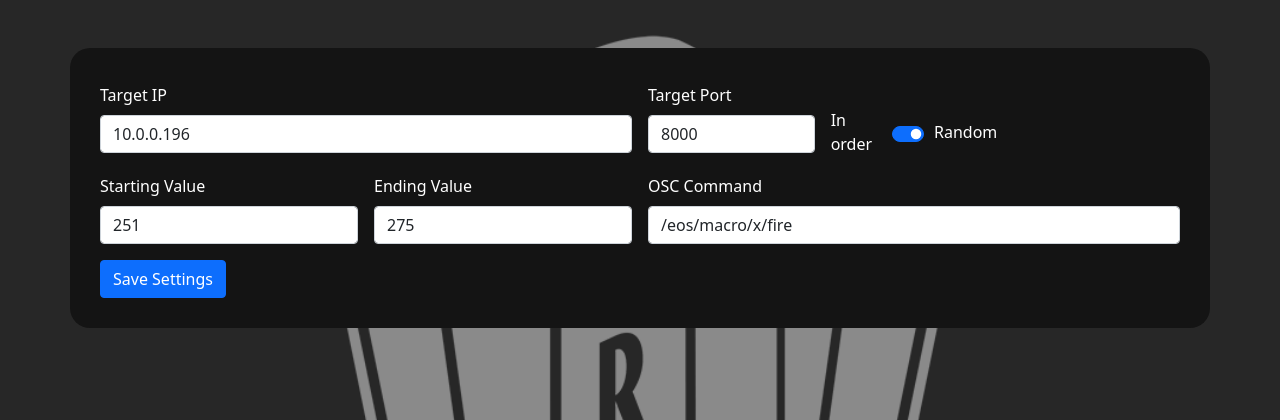
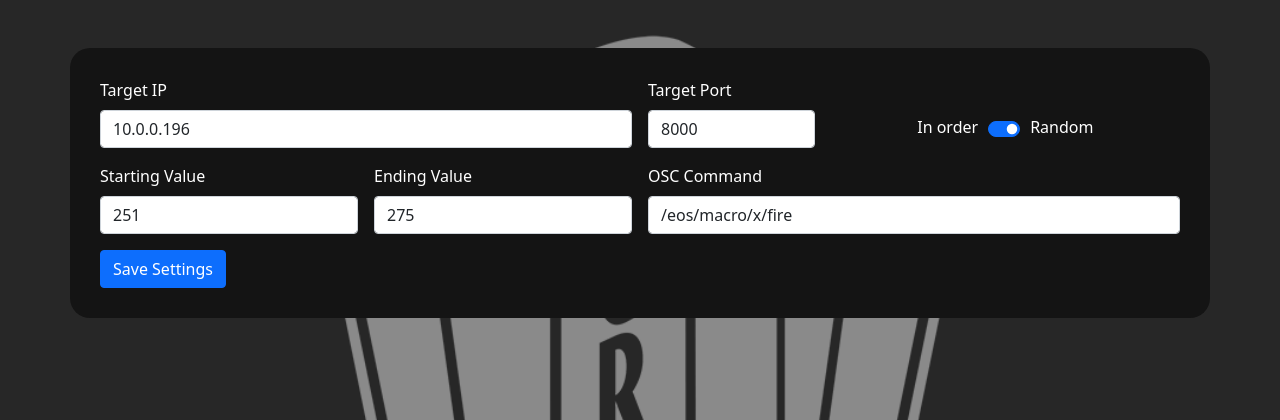
Before and after one commit to Jadon55/OSC-Tap-Site, a Flask app: page /settings in a window 1280 px wide. Shown: the part 56-476 px from the top of the page. Run offline with Flask 2, Linux system fonts and the light colour scheme.

Commit message:
Add files via upload

```diff
--- /dev/null
+++ b/OSC Site/requirements.txt
@@ -0,0 +1,3 @@
+Flask==2.2.3
+numpy==1.23.1
+python-osc==1.8.0
--- a/OSC Site/templates/settings.html
+++ b/OSC Site/templates/settings.html
@@ -41,8 +41,8 @@
                     <label for="targetPort" class="form-label">Target Port</label>
                     <input type="text" class="form-control" id="targetPort" name="targetPort" value="{{ target_port }}">
                 </div>
-                <div class="col-md-2" style="padding-top: 30px;">
-                    <div class="form-check form-switch d-flex align-items-center custom-switch">
+                <div class="col-md-4" style="padding-top: 30px; display: flex; align-items: center;">
+                    <div class="form-check form-switch d-flex align-items-center custom-switch" style="margin-left: auto; margin-right: auto;">
                         <span style="padding-right: 40px;">In order</span>
                         <label class="form-check-label" for="flexSwitchCheckDefault">
                             <input class="form-check-input" type="checkbox" id="flexSwitchCheckDefault" name="inOrder" {% if in_order %}checked{% endif %}>
```
